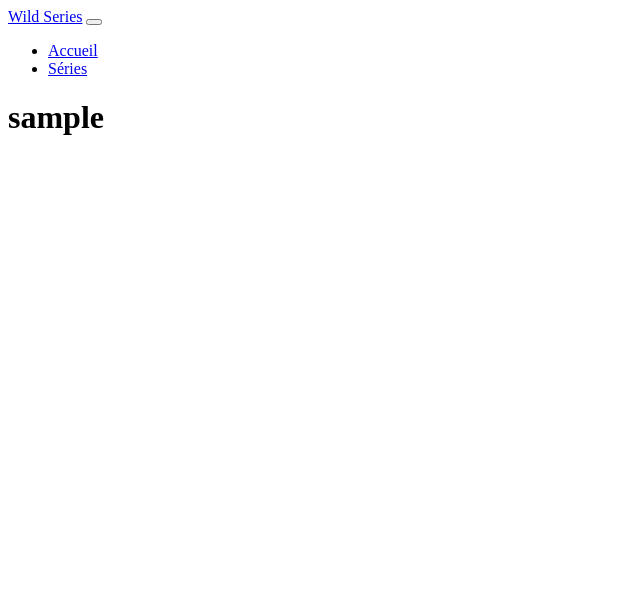
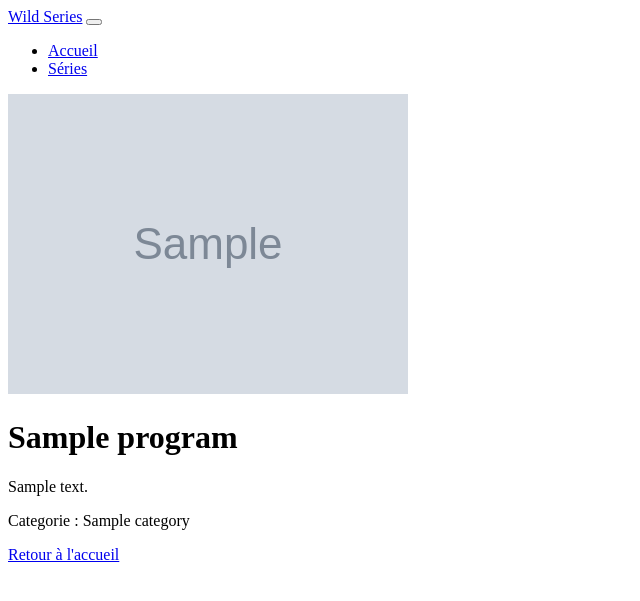
Before and after one commit to Mirubrys/wild-series, a Symfony app: template templates/wild/show.html.twig in a window 1280 px wide. Shown: the top 601 px of the page, without its empty margins (0-640 px from the left). Run offline with Twig, Linux system fonts and the light colour scheme; the template is opened without the code that fills it: most values are stand-ins (such as "Sample title", 1, 10 or a date in 2020); grey boxes marked "Sample" are stand-in pictures; some libraries are stand-ins or nearby versions.

Commit message:
Modified the view to suit the quest's model.

```diff
--- a/templates/wild/show.html.twig
+++ b/templates/wild/show.html.twig
@@ -1,11 +1,19 @@
 {% extends 'base.html.twig' %}
-
-{% block title %}Wild Séries | {{ slug }}{% endblock %}
+{% block title %}{{ slug }}{% endblock %}
 
 {% block body %}
-    <main role="main" class="container-fluid">
-        <div class="row justify-content-center no-gutters">
-            <h1>{{ slug }}</h1>
+
+    <div class="media">
+        <img class="align-self-start mr-3" src="{{program.poster}}" alt="{{ program.title }} poster">
+        <div class="media-body">
+            <h1 class="mt-0">{{ program.title }}</h1>
+            <p>{{ program.summary }}</p>
+            <p>Categorie : {{ program.category.name }}</p>
         </div>
-    </main>
+    </div>
+
+    <a href="{{ path('wild_index') }}">
+        Retour à l'accueil
+    </a>
+
 {% endblock %}
```
